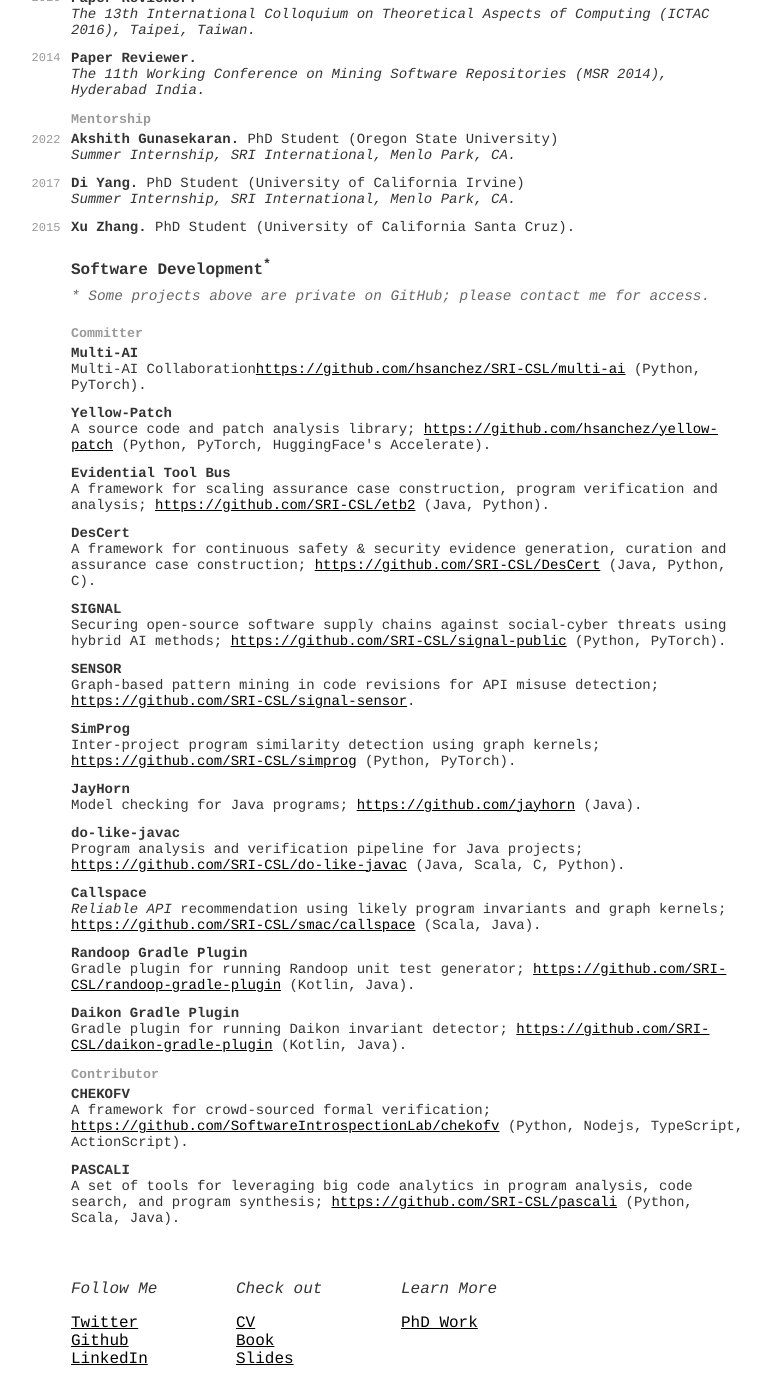
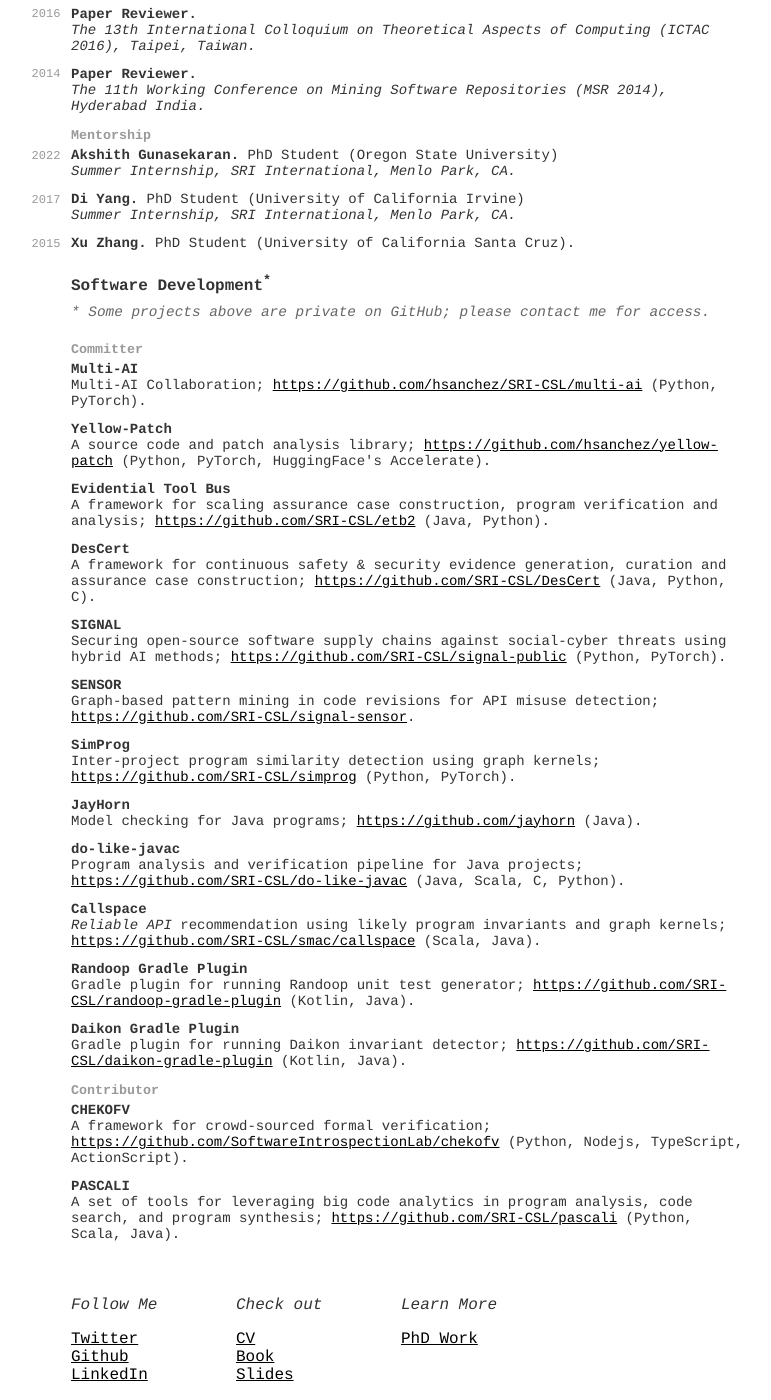
Before and after one commit to hsanchez/hsanchez.github.io, a Jekyll site: the page built from posts/notes/_posts/2017-02-01-cv.md, in a window 1280 px wide and 1400 px high, scrolled down 5595 px. Shown: the whole window, without its empty margins (239-1010 px from the left). Built offline with Jekyll 4.4.1, drawn with Linux system fonts in a browser that asks for light colours; some of the changed lines change nothing that is shown.

Commit message:
fixes typos

```diff
--- a/posts/notes/_posts/2017-02-01-cv.md
+++ b/posts/notes/_posts/2017-02-01-cv.md
@@ -23,9 +23,16 @@
 	padding-bottom: 6pt;
 }
 .skills-grid div {
+  /* Remove these lines for soft wrapping:
   white-space: nowrap;
   overflow: hidden;
-  text-overflow: ellipsis; /* Optional: adds ... if text is too long */
+  text-overflow: ellipsis;
+  */
+
+  /* Or replace with: */
+  white-space: normal; /* This is actually the default, so you can omit it */
+  word-wrap: break-word; /* Allows long words to break */
+  overflow-wrap: break-word; /* Modern alternative to word-wrap */
 }
 .footnote {
   font-size: 0.9em;
@@ -683,7 +690,7 @@
   <div class="entry">
     <div class="item">
       <span class="bold">Multi-AI</span><br />
-      <span class="deemph">Multi-AI Collaboration<a href="https://github.com/hsanchez/SRI-CSL/multi-ai">https://github.com/hsanchez/SRI-CSL/multi-ai</a> (Python, PyTorch).</span>
+      <span class="deemph">Multi-AI Collaboration; <a href="https://github.com/hsanchez/SRI-CSL/multi-ai">https://github.com/hsanchez/SRI-CSL/multi-ai</a> (Python, PyTorch).</span>
     </div>
   </div>
   <div class="entry">
```
